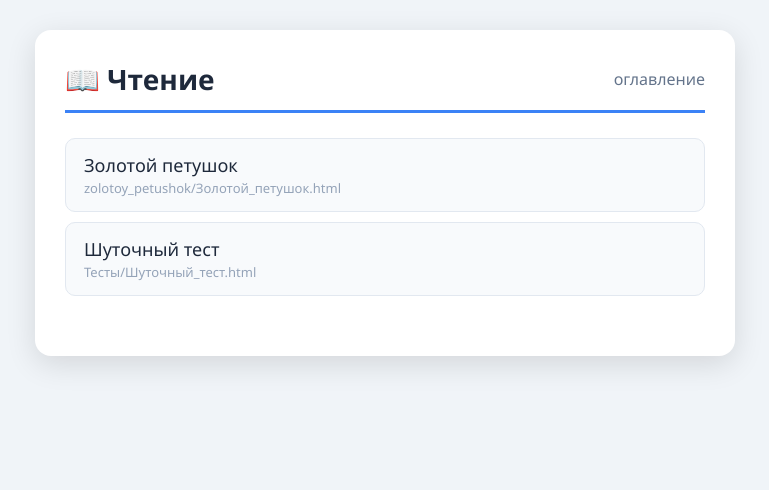
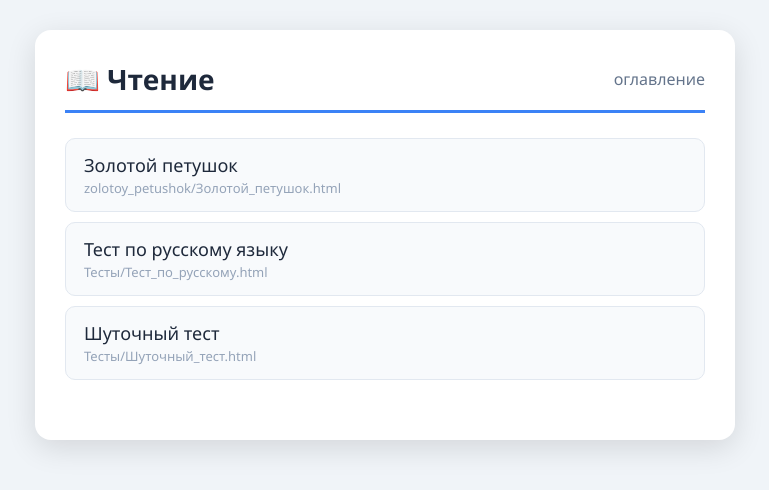
Before and after one commit to rcirkutsk-hue/reading, a plain HTML site: page index.html in a window 1280 px wide. Shown: the whole page, without its empty margins (255-1024 px from the left). Drawn offline with Linux system fonts and the light colour scheme.

Commit message:
Update index.html

```diff
--- a/index.html
+++ b/index.html
@@ -110,6 +110,7 @@
   const links = [
     { id: '1', name: 'Золотой петушок', url: 'zolotoy_petushok/Золотой_петушок.html' },
     { id: '2', name: 'Шуточный тест', url: 'Тесты/Шуточный_тест.html' },
+    { id: '3', name: 'Тест по русскому языку', url: 'Тесты/Тест_по_русскому.html' },
 
     // Добавляйте новые ссылки сюда, соблюдая формат
   ];
```
